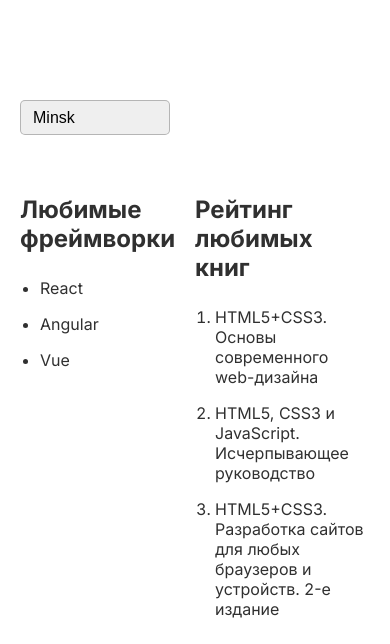
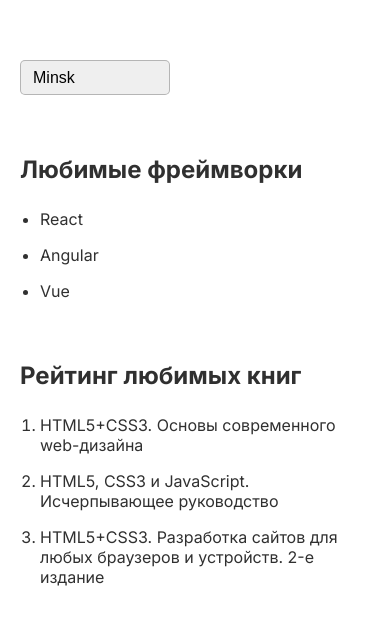
Before and after one commit to MakarNefedovDev/4-hw-with-auto-test-html-css-main, a plain HTML site: page index.html in a window 390 px wide. Shown: the part 1074-1718 px from the top of the page. Drawn offline with Linux system fonts and the light colour scheme.

Commit message:
adaption tablet application

```diff
--- a/style.css
+++ b/style.css
@@ -236,12 +236,16 @@ footer {
 
     .about-section {
     /* 📍 Внутренний отступ сверху и снизу */
+        padding: 60px 0;
     }
 }
 
 @media screen and (max-width: 768px) {
     .info-wrapper {
         /* 📍 Свойства для расположения 2-x списков и отступа между ними */
+        display: flex;
+        flex-direction: column;
+        gap: 60px;
     }
 }
 
```
